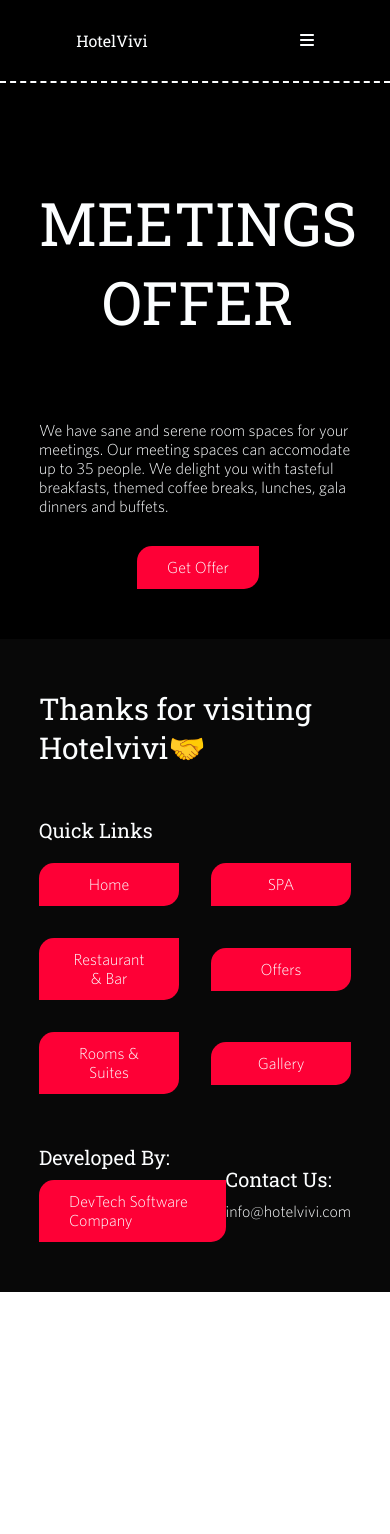
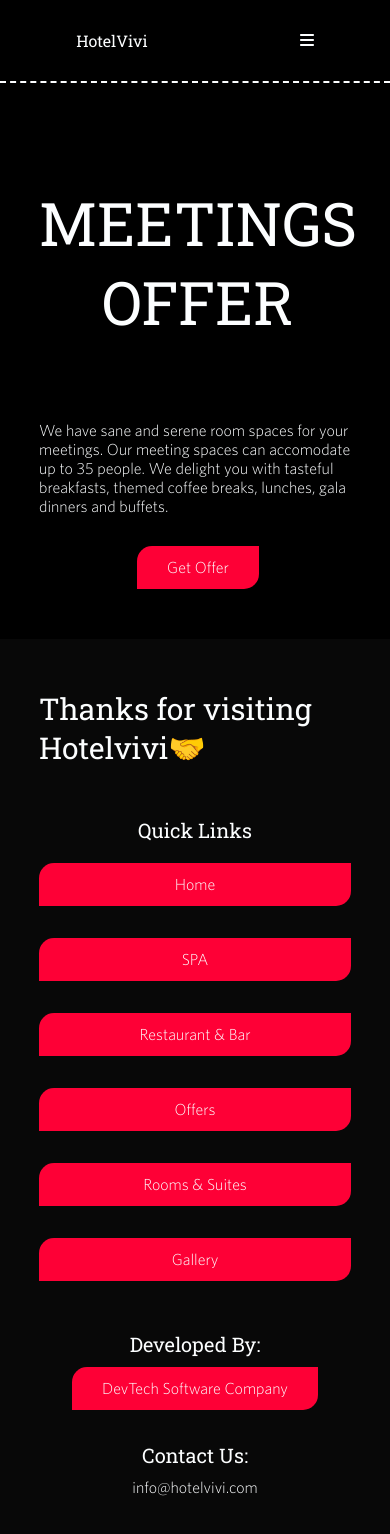
Before and after one commit to abrusu-collins/hotel-vivi, a React (Create React App) app: page /offers/meetingsoffer in a window 390 px wide. Shown: the top 1534 px of the page. Before the commit the page ends 1292 px from the top, so only its background shows below. Built offline with nearby package versions, Linux system fonts and the light colour scheme.

Commit message:
nice work

```diff
--- a/src/sass/responsiveness styles/_footerresponsiveness.scss
+++ b/src/sass/responsiveness styles/_footerresponsiveness.scss
@@ -24,12 +24,27 @@
     & .footer-inner {
       & .quick {
         & .thelinks {
+          grid-template-columns: repeat(2, 1fr);
+        }
+      }
+    }
+  }
+}
+@media screen and (max-width: 481px) {
+  .footer {
+    text-align: center;
+    & .footer-inner {
+      & .quick {
+        & .thelinks {
+          grid-template-columns: repeat(1, 1fr);
+        }
+      }
+      & .devandreach {
         display: grid;
-            grid-template-columns: repeat(2, 1fr);
+        grid-template-columns: repeat(1, 1fr);
         text-align: center;
         grid-gap: 2rem;
       }
     }
   }
 }
-  }
--- a/src/styles/index.css
+++ b/src/styles/index.css
@@ -876,8 +876,19 @@ video {
 }
 @media screen and (max-width: 601px) {
   .footer .footer-inner .quick .thelinks {
+    grid-template-columns: repeat(2, 1fr);
+  }
+}
+@media screen and (max-width: 481px) {
+  .footer {
+    text-align: center;
+  }
+  .footer .footer-inner .quick .thelinks {
+    grid-template-columns: repeat(1, 1fr);
+  }
+  .footer .footer-inner .devandreach {
     display: grid;
-    grid-template-columns: repeat(2, 1fr);
+    grid-template-columns: repeat(1, 1fr);
     text-align: center;
     grid-gap: 2rem;
   }
```
Lines whose indentation alone changed are shown as unchanged.
